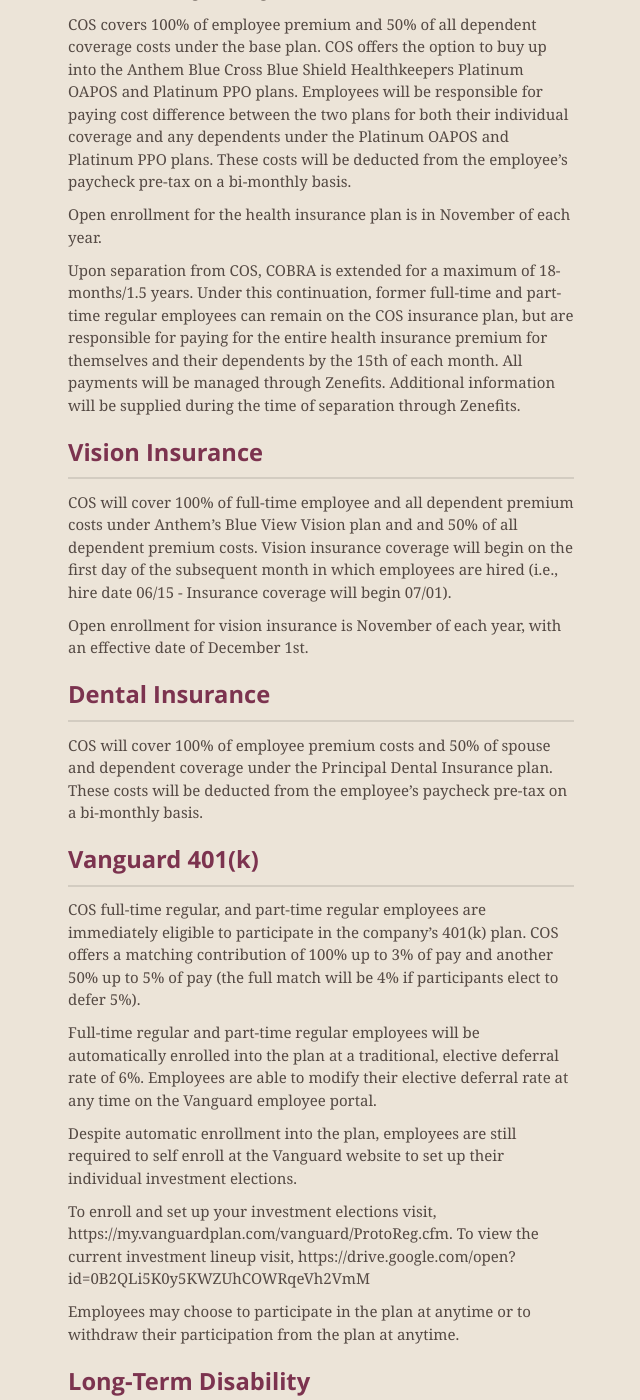
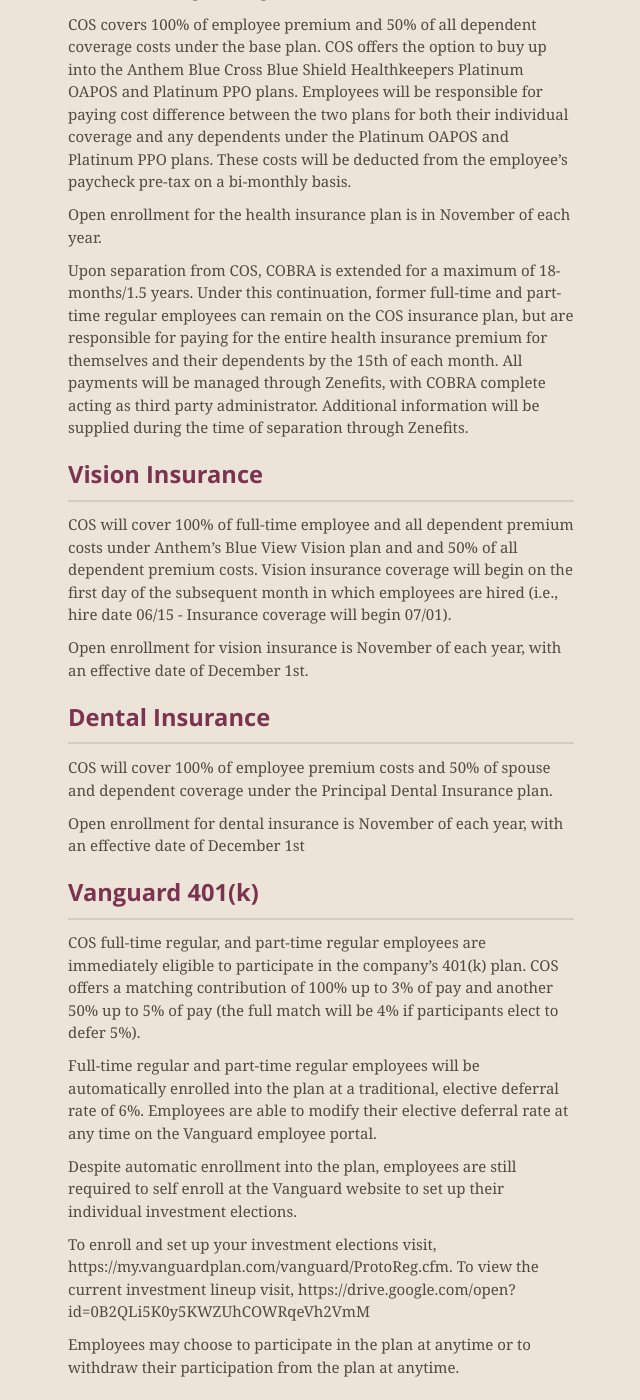
Before and after one commit to CenterForOpenScience/Employee-Manual, a Jekyll site: the page built from index.md, in a window 1280 px wide and 1400 px high, scrolled down 7625 px. Shown: the whole window, without its empty margins (319-959 px from the left). Built offline with Jekyll 4.4.1, drawn with Linux system fonts in a browser that asks for light colours; nearby versions of some CDN libraries; our own code applies the rules of GitHub Pages for plain Markdown files.

Commit message:
Update index.md

```diff
--- a/index.md
+++ b/index.md
@@ -157,7 +157,7 @@
 
 Open enrollment for the health insurance plan is in November of each year.
 
-Upon separation from COS, COBRA is extended for a maximum of 18-months/1.5 years. Under this continuation, former full-time and part-time regular employees can remain on the COS insurance plan, but are responsible for paying for the entire health insurance premium for themselves and their dependents by the 15th of each month. All payments will be managed through Zenefits. Additional information will be supplied during the time of separation through Zenefits.
+Upon separation from COS, COBRA is extended for a maximum of 18-months/1.5 years. Under this continuation, former full-time and part-time regular employees can remain on the COS insurance plan, but are responsible for paying for the entire health insurance premium for themselves and their dependents by the 15th of each month. All payments will be managed through Zenefits, with COBRA complete acting as third party administrator. Additional information will be supplied during the time of separation through Zenefits.
 
 Vision Insurance
 ------------------
@@ -169,7 +169,9 @@
 Dental Insurance
 ------------------
 
-COS will cover 100% of  employee premium costs and 50% of spouse and dependent coverage under the Principal Dental Insurance plan. These costs will be deducted from the employee’s paycheck pre-tax on a bi-monthly basis.
+COS will cover 100% of  employee premium costs and 50% of spouse and dependent coverage under the Principal Dental Insurance plan.
+
+Open enrollment for dental insurance is November of each year, with an effective date of December 1st
 
 Vanguard 401(k)
 ------------------
```
